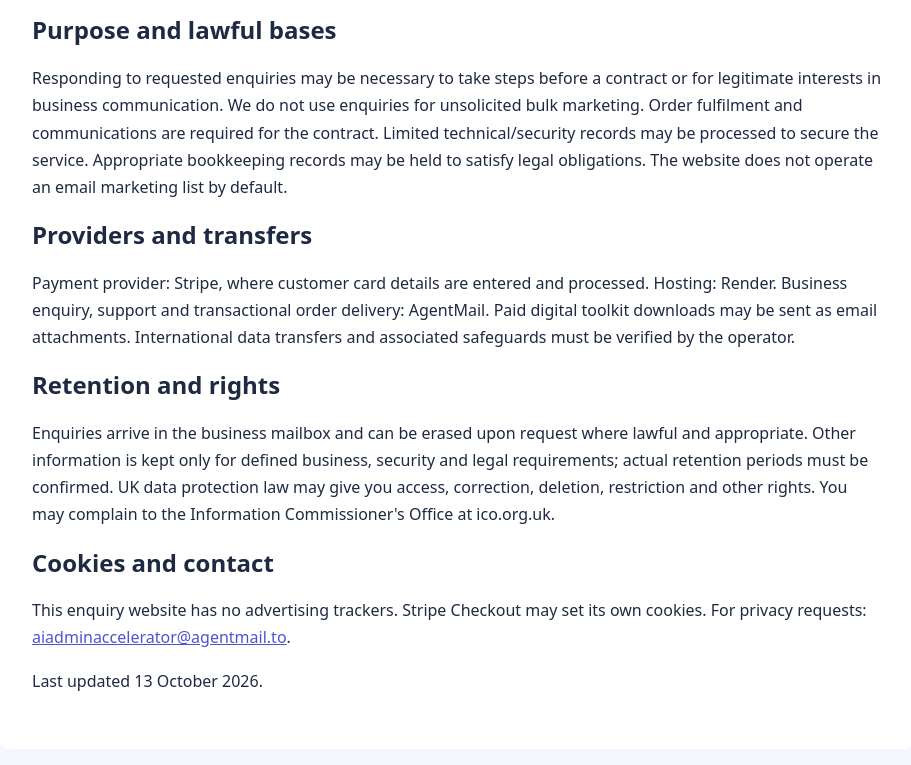
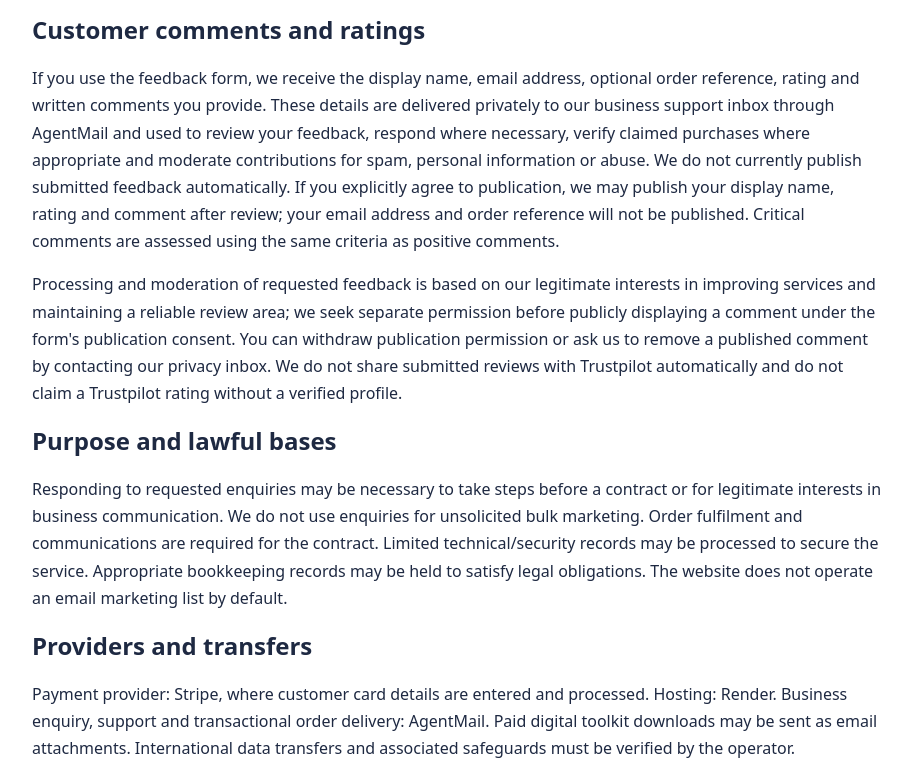
Before and after one commit to ashpatel70-sys/-ai-admin-accelerator, a website: page public/privacy.html in a window 1280 px wide. Shown: the part 649-1414 px from the top of the page, without its empty margins (183-1094 px from the left). Drawn offline with Linux system fonts and the light colour scheme.

Commit message:
Explain customer feedback, review moderation, consent and private email processing in privacy notice

```diff
--- a/public/privacy.html
+++ b/public/privacy.html
@@ -1,8 +1,9 @@
 <!doctype html><html lang="en-GB"><head><meta charset="utf-8"><meta name="viewport" content="width=device-width,initial-scale=1"><title>Privacy notice | AI Admin Accelerator</title><style>body{font:16px/1.7 system-ui,sans-serif;color:#1e2942;margin:0;background:#f5f7ff}main{max-width:850px;margin:40px auto;background:white;border-radius:18px;padding:38px}h1,h2{line-height:1.2}a{color:#4c54d1}.notice{background:#fff1da;padding:17px;border-radius:12px}@media(max-width:750px){main{margin:10px;padding:20px}}</style></head><body><main><p><a href="/">← Back to website</a></p><h1>Privacy notice</h1><p class="notice"><strong>Privacy information.</strong> This notice describes how we handle enquiries and orders.</p>
 <h2>Data controller and privacy contact</h2><p><strong>AI Admin Accelerator</strong> is the trading name used by the data controller for this business. For privacy enquiries and data rights requests, contact <a href="mailto:aiadminaccelerator@agentmail.to">aiadminaccelerator@agentmail.to</a>. For information about purchases and cancellation rights, see our <a href="/terms.html">Terms of Service</a>.</p>
 <h2>Information processed</h2><p>If you choose to enquire by email, we process the sender address, name and any business or workflow details you voluntarily include in the message, solely to answer your enquiry. We do not operate an unsolicited email marketing list. Stripe processes checkout and payment details. The website processes order status and a restricted-access checkout reference. A transactional email processor delivers purchase confirmations. If you purchase a personalised review, the business name, sector, workflow, tools and goals submitted in the intake are sent to the operator to fulfil the service.</p>
+<h2>Customer comments and ratings</h2><p>If you use the feedback form, we receive the display name, email address, optional order reference, rating and written comments you provide. These details are delivered privately to our business support inbox through AgentMail and used to review your feedback, respond where necessary, verify claimed purchases where appropriate and moderate contributions for spam, personal information or abuse. We do not currently publish submitted feedback automatically. If you explicitly agree to publication, we may publish your display name, rating and comment after review; your email address and order reference will not be published. Critical comments are assessed using the same criteria as positive comments.</p><p>Processing and moderation of requested feedback is based on our legitimate interests in improving services and maintaining a reliable review area; we seek separate permission before publicly displaying a comment under the form's publication consent. You can withdraw publication permission or ask us to remove a published comment by contacting our privacy inbox. We do not share submitted reviews with Trustpilot automatically and do not claim a Trustpilot rating without a verified profile.</p>
 <h2>Purpose and lawful bases</h2><p>Responding to requested enquiries may be necessary to take steps before a contract or for legitimate interests in business communication. We do not use enquiries for unsolicited bulk marketing. Order fulfilment and communications are required for the contract. Limited technical/security records may be processed to secure the service. Appropriate bookkeeping records may be held to satisfy legal obligations. The website does not operate an email marketing list by default.</p>
 <h2>Providers and transfers</h2><p>Payment provider: Stripe, where customer card details are entered and processed. Hosting: Render. Business enquiry, support and transactional order delivery: AgentMail. Paid digital toolkit downloads may be sent as email attachments. International data transfers and associated safeguards must be verified by the operator.</p>
 <h2>Retention and rights</h2><p>Enquiries arrive in the business mailbox and can be erased upon request where lawful and appropriate. Other information is kept only for defined business, security and legal requirements; actual retention periods must be confirmed. UK data protection law may give you access, correction, deletion, restriction and other rights. You may complain to the Information Commissioner's Office at ico.org.uk.</p>
 <h2>Cookies and contact</h2><p>This enquiry website has no advertising trackers. Stripe Checkout may set its own cookies. For privacy requests: <a href="mailto:aiadminaccelerator@agentmail.to">aiadminaccelerator@agentmail.to</a>.</p>
-<p>Last updated 13 October 2026.</p></main></body></html>
+<p>Last updated 15 October 2026.</p></main></body></html>
```
